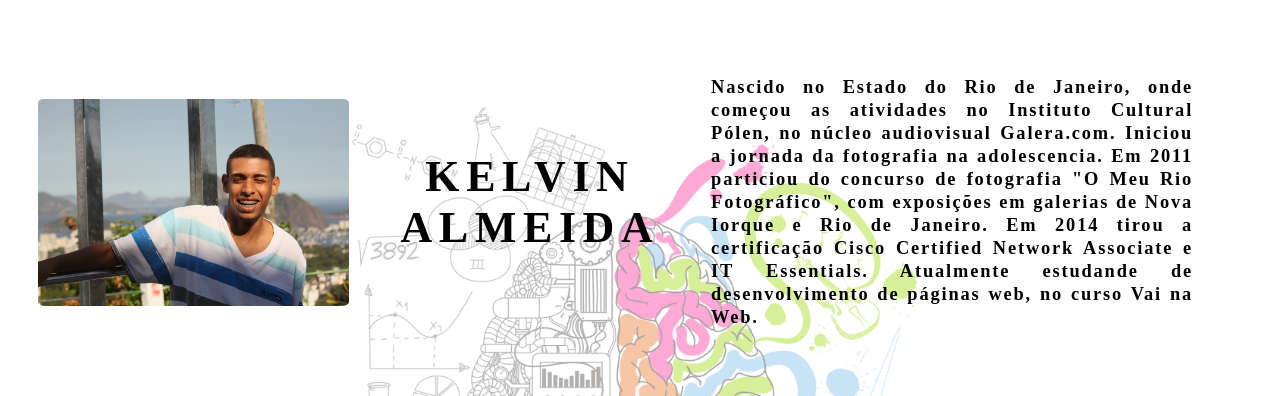
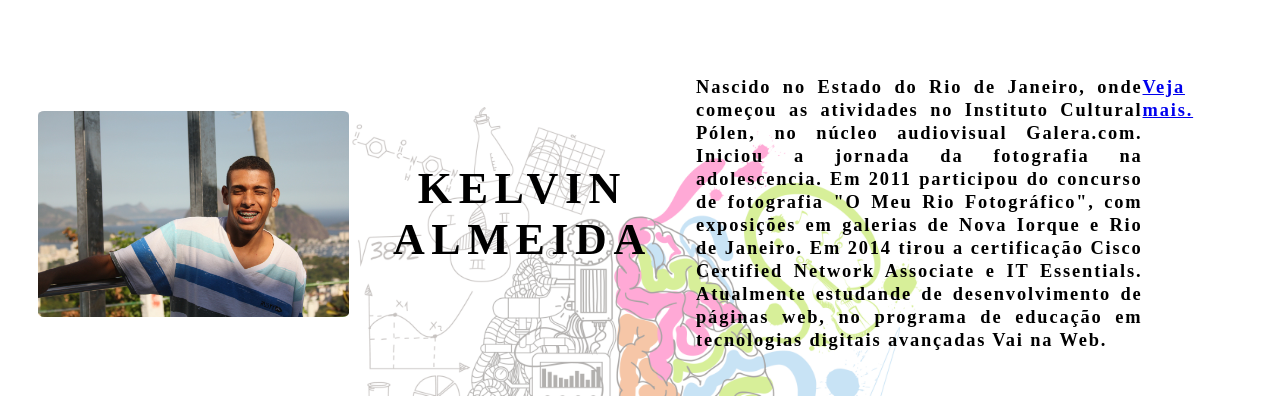
Before and after one commit to kelvgraf/MeuPerfil, a plain HTML site: page index.html in a window 1280 px wide. Shown: the top 396 px of the page. Drawn offline with Linux system fonts and the light colour scheme.

Commit message:
Atualizado Perfil

```diff
--- a/index.html
+++ b/index.html
@@ -7,13 +7,12 @@
 		<!-- <meta name="viewport" content="width=device-width, initial-scale=1, minimum-scale=1, maximum-scale=1"> -->
 	<title>Kelvin Almeida</title>
 </head>
-<body class="Perfil"Perfil2">
+<body class="Perfil">
 	<main class="Perfil-Pessoal">
 		<section class="Pessoal-Proprio">
 			<img class="Proprio-Foto" src="Assets/kelv.JPG">
 			<h1 class="Proprio-Titulo">Kelvin Almeida</h1>
-			<p class="Proprio-Texto">Nascido no Estado do Rio de Janeiro, onde começou as atividades no  Instituto Cultural Pólen, no núcleo audiovisual Galera.com. Iniciou a jornada da fotografia na adolescencia. Em 2011 particiou do concurso de fotografia "O Meu Rio Fotográfico", com exposições em galerias de Nova Iorque e Rio de Janeiro. Em 2014 tirou a certificação Cisco Certified Network Associate e IT Essentials. Atualmente estudande de desenvolvimento de páginas web, no curso Vai na Web.
-			</p>
+			<p class="Proprio-Texto">Nascido no Estado do Rio de Janeiro, onde começou as atividades no  Instituto Cultural Pólen, no núcleo audiovisual Galera.com. Iniciou a jornada da fotografia na adolescencia. Em 2011 participou do concurso de fotografia "O Meu Rio Fotográfico", com exposições em galerias de Nova Iorque e Rio de Janeiro. Em 2014 tirou a certificação Cisco Certified Network Associate e IT Essentials. Atualmente estudande de desenvolvimento de páginas web, no programa de educação em tecnologias digitais avançadas Vai na Web.<a class="Proprio-Textos" href="vejamais.html">Veja mais.</a></p>
 		</section>
 		<section class="Perfil-Contato">
 			<ul class="Contato-icone">
--- a/style.css
+++ b/style.css
@@ -86,7 +86,7 @@ body{
     font-size: 1.15em;
     line-height: 1.25em;
     font-weight: bolder;
-    width: 60%;
+    width: 65%;
     margin-right: 7%;
     text-align: justify;
 }
```
Also changed, not shown: vejamais.html (added, +17 -0 lines), Assets/1974241_10203029113106014_490656851_o.jpg (added), Assets/GaleriaNY1.jpg (renamed from Assets/383220_10150415210805780_1353492947_n.jpg), Assets/GaleriaNY2.jpg (renamed from Assets/393765_10150415211340780_313017199_n.jpg).
